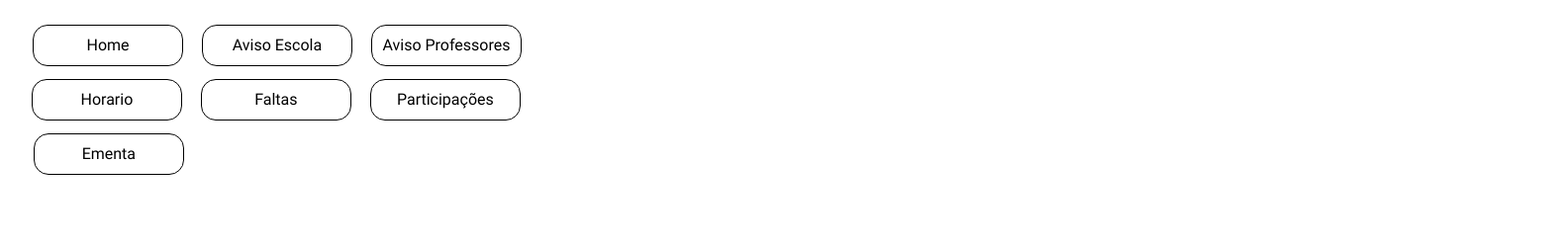
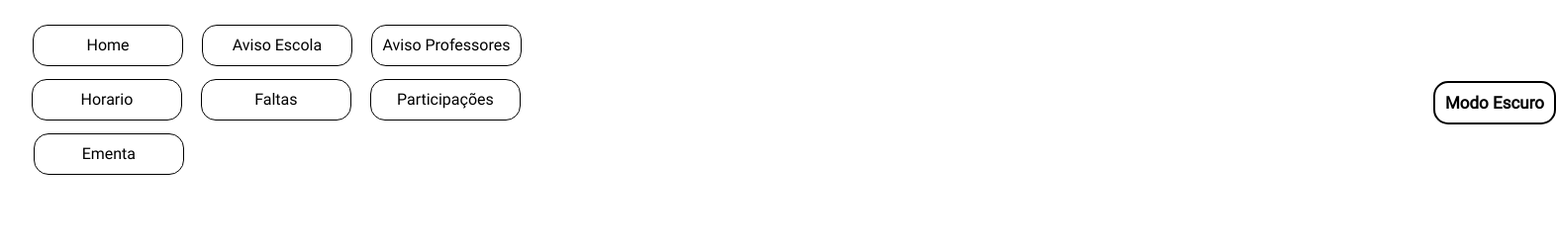
Before and after one commit to LuisGomes18/PAP, a plain HTML site: page index.html in a window 1280 px wide. Shown: the top 246 px of the page at 99% size, 1572 px wide, since content can reach past the window. Drawn offline with Linux system fonts and the light colour scheme.

Commit message:
Adição do botao para modo escuro e claro

```diff
--- /dev/null
+++ b/aside.css
@@ -0,0 +1,12 @@
+aside a {
+    color: black;
+    text-decoration: none;
+    left: 1440px;
+    bottom: 285px;
+    border: 2px solid black;
+    padding: 10px;
+    border-radius: 15px;
+    font-weight: bold;
+    font-size: 17px;
+    background: transparent;
+}
--- a/index.html
+++ b/index.html
@@ -13,6 +13,7 @@
     <link rel="icon" type="imagem/png" href="./img/logo_transparente.png" />
     <link rel="stylesheet" type="text/css" href="nav.css" />
     <link rel="stylesheet" type="text/css" href="main.css" />
+    <link rel="stylesheet" type="text/css" href="aside.css"/>
     <link rel="stylesheet" type="text/css" href="footer.css" />
     <title>PAP Home</title>
 </head>
@@ -45,7 +46,7 @@
         </section>
     </main>
     <aside>
-        <p> </p>
+        <a href="./dark-mode/index.html">Modo Escuro</a>
     </aside>
     <footer>
         <a href="#" title=" "> </a>
```
Also changed, not shown: dark-mode/index.html (+1 -1 lines).
